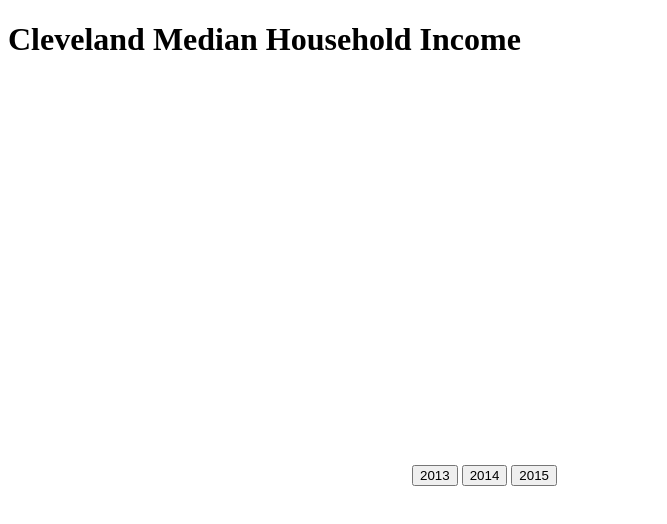
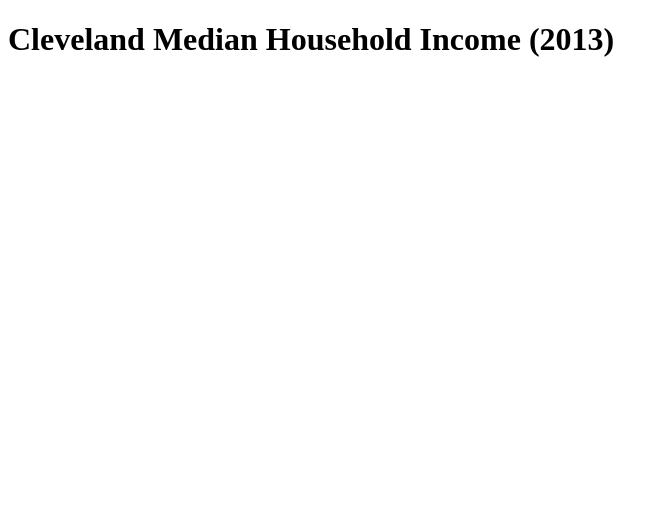
Before and after one commit to adrianhorning08/Cleveland-Median-Household-Income, a website built with webpack: page index.html in a window 1280 px wide. Shown: the whole page, without its empty margins (0-667 px from the left). Built offline with nearby package versions, Linux system fonts and the light colour scheme; no server answers.

Commit message:
Took off buttons

```diff
--- a/index.html
+++ b/index.html
@@ -8,11 +8,8 @@
     <title>Cleveland Economic Data</title>
   </head>
   <body>
-    <h1>Cleveland Median Household Income</h1>
+    <h1>Cleveland Median Household Income (2013)</h1>
     <canvas id="myChart" width="400" height="400"></canvas>
-    <button id="0" type="button" >2013</button>
-    <button id="1" type="button" >2014</button>
-    <button id="2" type="button" >2015</button>
       <script>
       var results;
       const fetchData = () => {
```
